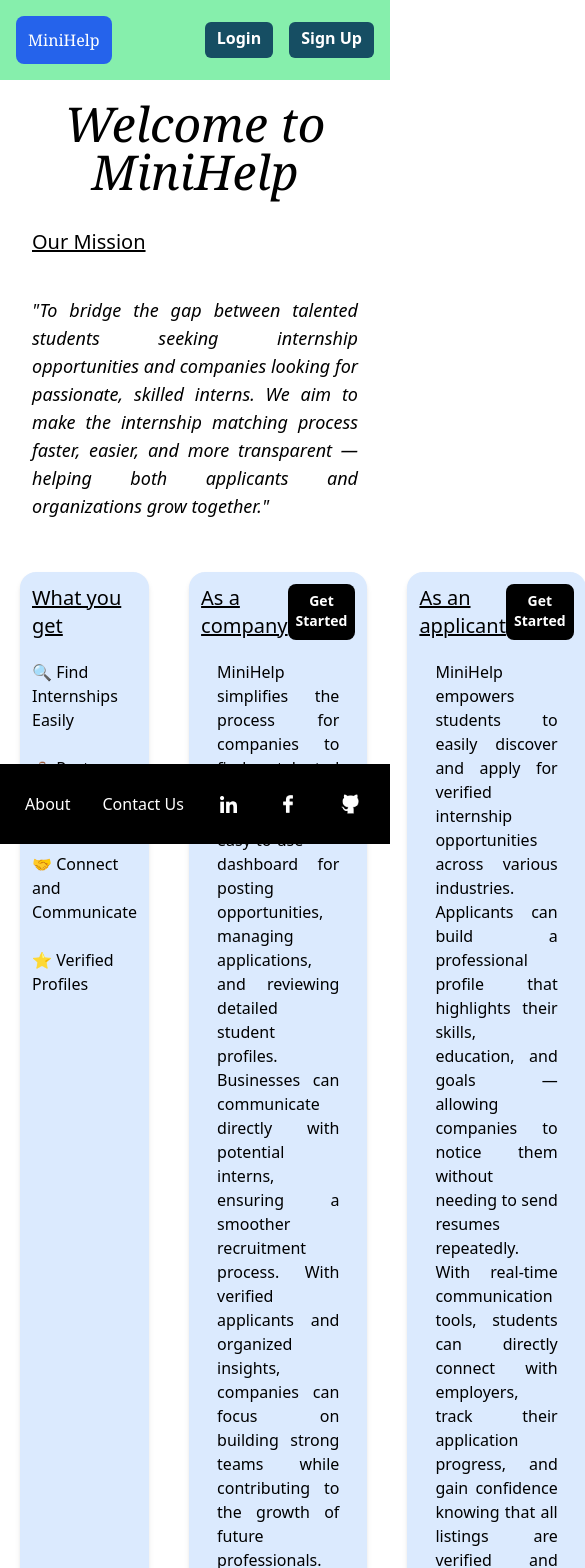
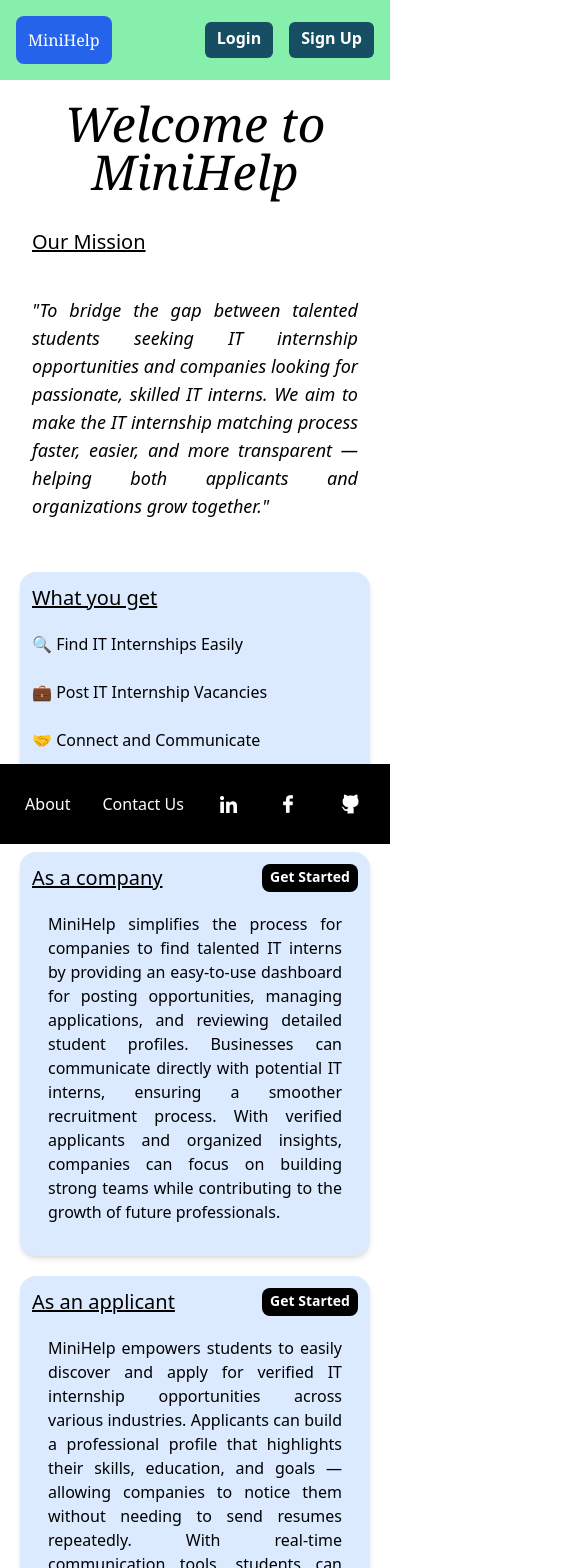
Before and after one commit to mr-chamika/MiniHire, a Next.js app: page / in a window 390 px wide. Shown: the top 1568 px of the page, 585 px wide, since content can reach past the window. Built offline with nearby package versions, Linux system fonts and the light colour scheme.

Commit message:
make landing page responsive

```diff
--- a/app/page.tsx
+++ b/app/page.tsx
@@ -19,24 +19,24 @@ export default function Home() {
             <h2 className="text-xl underline">Our Mission</h2>
             <p className="text-lg italic px-15 py-10 text-justify">
 
-              "To bridge the gap between talented students seeking internship opportunities
-              and companies looking for passionate, skilled interns.
-              We aim to make the internship matching process faster, easier, and more transparent
+              "To bridge the gap between talented students seeking IT internship opportunities
+              and companies looking for passionate, skilled IT interns.
+              We aim to make the IT internship matching process faster, easier, and more transparent
               — helping both applicants and organizations grow together."
 
             </p>
 
           </div>
 
-          <div className="w-full space-x-10 flex flex-row">
+          <div className="w-full mb-5 gap-5 sm:gap-0 sm:space-x-10 flex sm:flex-row flex-col">
 
             <div className="p-3 w-full bg-blue-100 shadow-md rounded-2xl">
 
               <h2 className="text-xl underline">What you get</h2>
               <ul className="py-5 space-y-6">
 
-                <li>🔍 Find Internships Easily  </li>
-                <li>💼 Post Internship Opportunities  </li>
+                <li>🔍 Find IT Internships Easily  </li>
+                <li>💼 Post IT Internship Vacancies  </li>
                 <li>🤝 Connect and Communicate  </li>
                 <li>⭐ Verified Profiles  </li>
 
@@ -53,10 +53,10 @@ export default function Home() {
               </div>
               <p className="py-5 text-justify px-4">
 
-                MiniHelp simplifies the process for companies to find talented interns
+                MiniHelp simplifies the process for companies to find talented IT interns
                 by providing an easy-to-use dashboard for posting opportunities,
                 managing applications, and reviewing detailed student profiles.
-                Businesses can communicate directly with potential interns,
+                Businesses can communicate directly with potential IT interns,
                 ensuring a smoother recruitment process. With verified applicants
                 and organized insights, companies can focus on building strong teams
                 while contributing to the growth of future professionals.
@@ -73,7 +73,7 @@ export default function Home() {
               <p className="py-5 text-justify px-4">
 
                 MiniHelp empowers students to easily discover and apply for
-                verified internship opportunities across various industries.
+                verified IT internship opportunities across various industries.
                 Applicants can build a professional profile that highlights their
                 skills, education, and goals — allowing companies to notice them
                 without needing to send resumes repeatedly. With real-time communication
```
